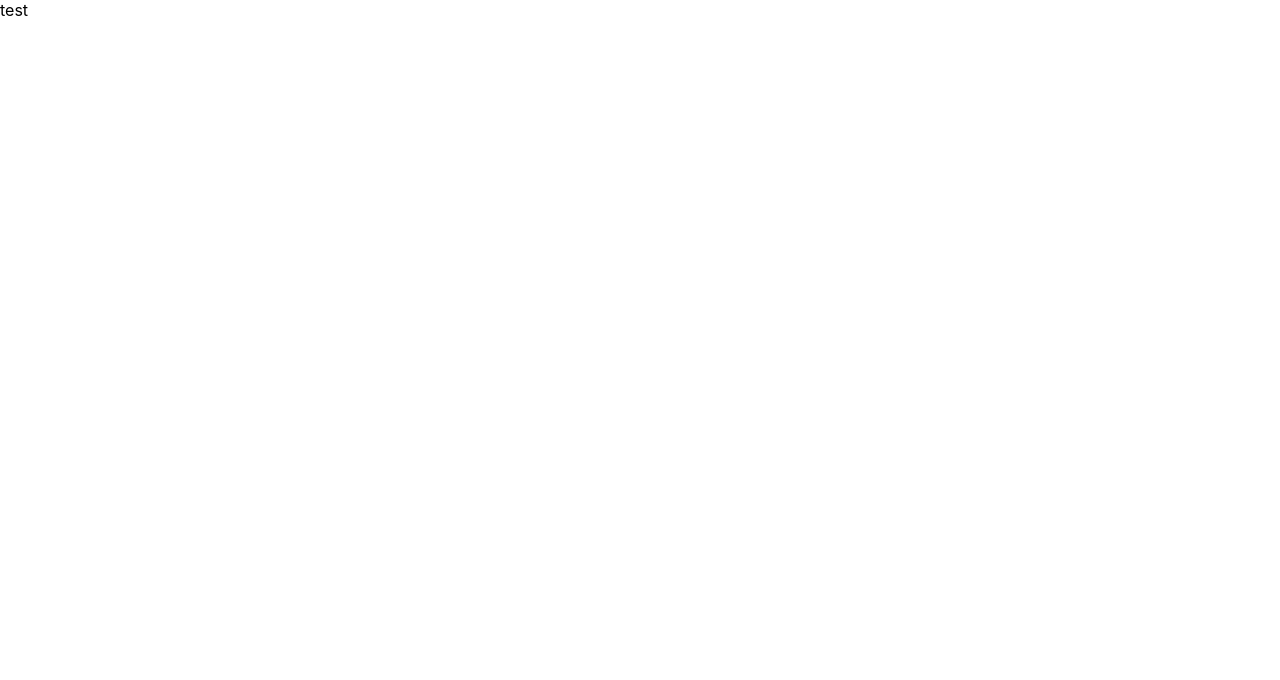
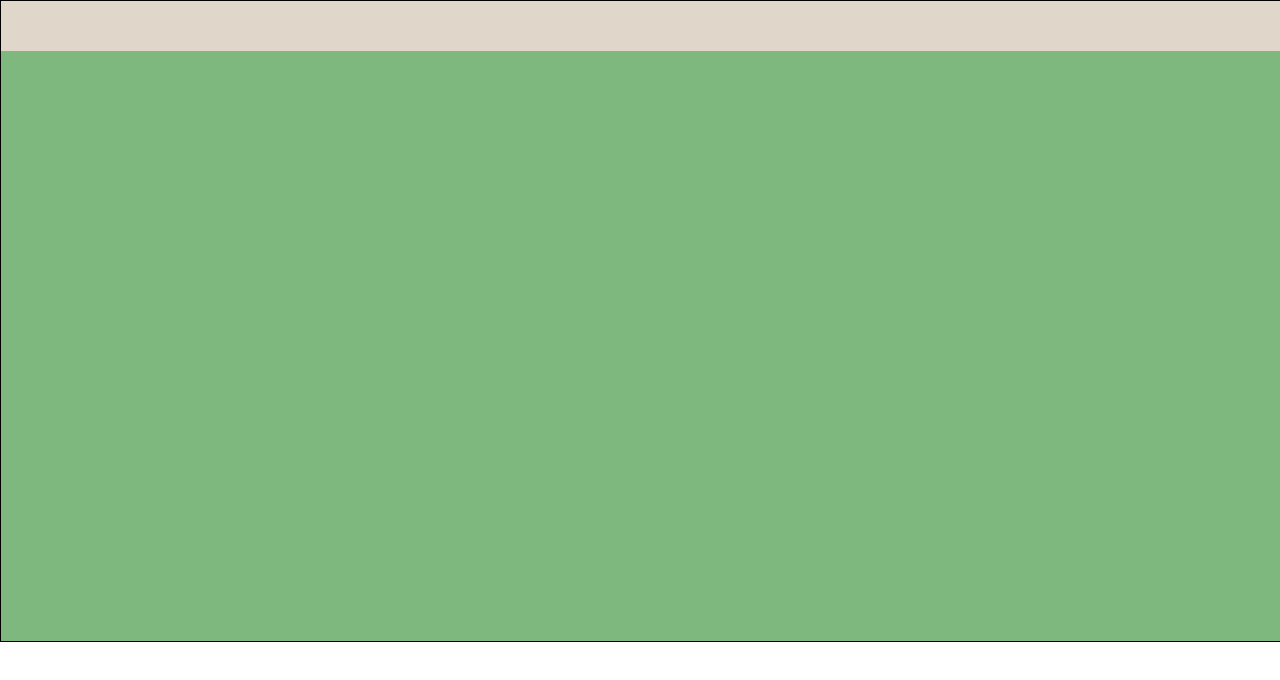
Before and after one commit to iiolo/react-calendar, a React (Create React App) app: page / in a window 1280 px wide. Shown: the top 680 px of the page. Built offline with nearby package versions, Linux system fonts and the light colour scheme.

Commit message:
header, calendar 영역 나누기

```diff
--- a/src/App.css
+++ b/src/App.css
@@ -1,38 +1,22 @@
-.App {
-  text-align: center;
+.layout {
+    width: 100vw;
+    height: 80vh;
+    border: 1px solid black;
 }
 
-.App-logo {
-  height: 40vmin;
-  pointer-events: none;
+.app-container {
+    display: flex;
+    flex-direction: column;
+    width: 100%;
+    height: 100%;
 }
 
-@media (prefers-reduced-motion: no-preference) {
-  .App-logo {
-    animation: App-logo-spin infinite 20s linear;
-  }
+.header-container {
+    flex-basis: 50px;
+    background-color: rgb(224, 215, 202);
 }
 
-.App-header {
-  background-color: #282c34;
-  min-height: 100vh;
-  display: flex;
-  flex-direction: column;
-  align-items: center;
-  justify-content: center;
-  font-size: calc(10px + 2vmin);
-  color: white;
+.calendar-container {
+    flex-grow: 1;
+    background-color: rgb(127, 184, 127);
 }
-
-.App-link {
-  color: #61dafb;
-}
-
-@keyframes App-logo-spin {
-  from {
-    transform: rotate(0deg);
-  }
-  to {
-    transform: rotate(360deg);
-  }
-}
--- a/src/App.js
+++ b/src/App.js
@@ -1,25 +1,15 @@
-import logo from './logo.svg';
 import './App.css';
-
+import Calendar from './Calendar';
+import Header from './Header';
 function App() {
-  return (
-    <div className="App">
-      <header className="App-header">
-        <img src={logo} className="App-logo" alt="logo" />
-        <p>
-          Edit <code>src/App.js</code> and save to reload.
-        </p>
-        <a
-          className="App-link"
-          href="https://reactjs.org"
-          target="_blank"
-          rel="noopener noreferrer"
-        >
-          Learn React
-        </a>
-      </header>
-    </div>
-  );
+    return (
+        <div className="layout">
+            <div className="app-container">
+                <Header />
+                <Calendar />
+            </div>
+        </div>
+    );
 }
 
 export default App;
--- a/src/Calendar.js
+++ b/src/Calendar.js
@@ -2,7 +2,7 @@ import React, { Component } from 'react';
 
 class Calendar extends Component {
     render() {
-        return <div>test</div>;
+        return <div className="calendar-container"></div>;
     }
 }
 
--- /dev/null
+++ b/src/Header.js
@@ -0,0 +1,10 @@
+import React, { Component } from 'react';
+import { CalendarContainer } from 'react-datepicker';
+
+class Header extends Component {
+    render() {
+        return <div className="header-container"></div>;
+    }
+}
+
+export default Header;
--- a/src/index.js
+++ b/src/index.js
@@ -2,11 +2,10 @@ import React from 'react';
 import ReactDOM from 'react-dom';
 import './index.css';
 import reportWebVitals from './reportWebVitals';
-import Calendar from './Calendar';
-
+import App from './App';
 ReactDOM.render(
     <React.StrictMode>
-        <Calendar />
+        <App />
     </React.StrictMode>,
     document.getElementById('root')
 );
```
